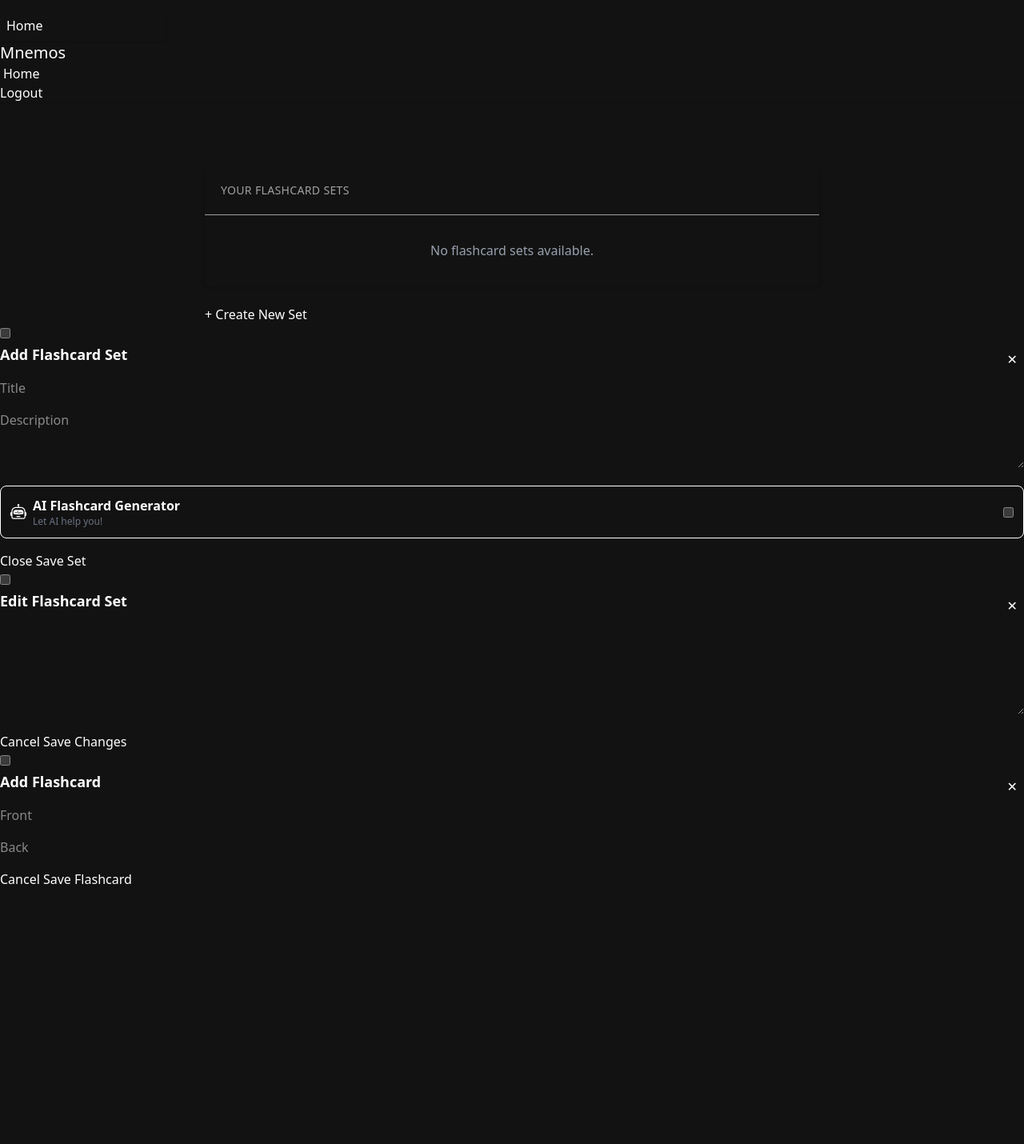
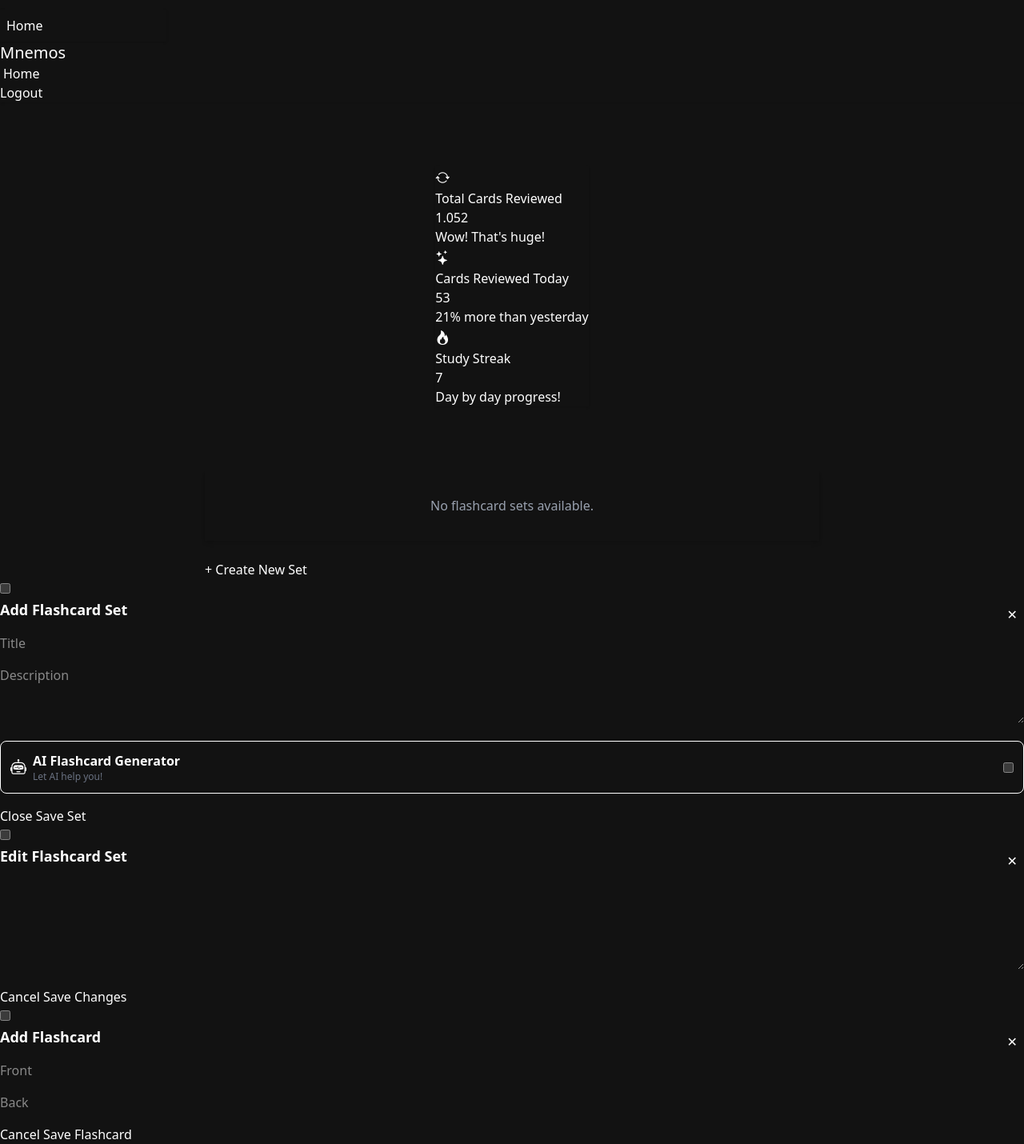
Before and after one commit to reivelrei/Mnemos, a Django app: page /flashcards/ in a window 1280 px wide. Shown: the whole page at 80% size. Before the commit the page ends 1105 px from the top, so only its background shows below. Run offline with Django 5.2, Linux system fonts and the light colour scheme; the visitor is signed in with stand-in values (Sample User, id 1); data that the repository does not hold is empty; some libraries are stand-ins or nearby versions.

Commit message:
feat: Add basic visual statistics component
This commit introduces a new, simple component to display learning statistics related to flashcards.

The component currently shows placeholder information for:
- Total cards reviewed
- Cards reviewed today
- Current learning streak (in days)

No backend functionality is implemented in this initial version. The displayed data is static and serves as a visual mock-up for future integration with actual learning data.

```diff
--- a/templates/base.html
+++ b/templates/base.html
@@ -11,7 +11,7 @@
 <body>
 
 <!-- Navbar -->
-<div class="navbar bg-base-100 shadow-sm">
+<div class="navbar bg-base-200 shadow-sm">
     <div class="navbar-start">
         <div class="dropdown">
             <div tabindex="0" role="button" class="btn btn-ghost lg:hidden">
@@ -53,7 +53,7 @@
     </div>
 </div>
 
-<div class="bg-base-100 mx-auto max-w-[100rem]">
+<div class="mx-auto max-w-[100rem]">
     {% block content %}{% endblock %}
 </div>
 
--- a/templates/flashcards/index.html
+++ b/templates/flashcards/index.html
@@ -2,10 +2,10 @@
 {% block title %}Home{% endblock %}
 {% block content %}
 
+        {% include "stats.html" %}
 
     <!-- Flashcard Sets -->
-    <ul class="bg-base-100 rounded-box shadow-md divide-y divide-base-300 max-w-3xl mx-auto mt-20">
-        <li class="p-5 text-sm uppercase tracking-wide opacity-60">Your Flashcard Sets</li>
+    <ul class="list bg-base-100 rounded-box shadow-md max-w-3xl mx-auto mt-20">
 
         {% for flashcard_set in flashcard_sets %}
             <li class="list-row flex items-center justify-between gap-6 px-5 py-4">
@@ -47,7 +47,7 @@
 
     <!-- Create Set Button -->
     <div class="max-w-3xl mx-auto mt-6">
-        <label for="addFlashcardSetModal" class="btn btn-secondary">
+        <label for="addFlashcardSetModal" class="btn btn-secondary btn-sm">
             + Create New Set
         </label>
     </div>
--- a/templates/registration/login.html
+++ b/templates/registration/login.html
@@ -2,7 +2,7 @@
 {% block title %}Login{% endblock %}
 {% block content %}
 
-<div class="flex justify-center items-center bg-base-100 px-4 mt-50">
+<div class="flex justify-center items-center px-4 mt-50">
     <div class="w-full max-w-sm bg-base-200 rounded-2xl shadow-lg p-8 space-y-6">
         <div class="text-center">
             <h2 class="text-3xl font-semibold text-base-content">Sign in</h2>
--- a/templates/registration/register.html
+++ b/templates/registration/register.html
@@ -2,7 +2,7 @@
 {% block title %}Register{% endblock %}
 {% block content %}
 
-<div class="flex justify-center items-center bg-base-100 px-4 mt-30">
+<div class="flex justify-center items-center px-4 mt-30">
     <div class="w-full max-w-sm bg-base-200 rounded-2xl shadow-lg p-8 space-y-6">
         <div class="text-center">
             <h2 class="text-3xl font-semibold text-base-content">Create Account</h2>
--- /dev/null
+++ b/templates/stats.html
@@ -0,0 +1,35 @@
+{% block stats %}
+
+    <div class="flex justify-center w-full mt-20">
+        <div class="stats stats-vertical lg:stats-horizontal shadow">
+            <div class="stat">
+                <div class="stat-figure text-primary">
+                    <i class="bi bi-arrow-repeat text-lg"></i>
+
+                </div>
+                <div class="stat-title">Total Cards Reviewed</div>
+                <div class="stat-value text-primary">1.052</div>
+                <div class="stat-desc">Wow! That's huge!</div>
+            </div>
+
+            <div class="stat">
+                <div class="stat-figure text-secondary">
+                    <i class="bi bi-stars text-lg"></i>
+                </div>
+                <div class="stat-title">Cards Reviewed Today</div>
+                <div class="stat-value text-secondary">53</div>
+                <div class="stat-desc">21% more than yesterday</div>
+            </div>
+
+            <div class="stat">
+                <div class="stat-figure">
+                    <i class="bi bi-fire text-lg"></i>
+                </div>
+                <div class="stat-title">Study Streak</div>
+                <div class="stat-value">7</div>
+                <div class="stat-desc">Day by day progress!</div>
+            </div>
+        </div>
+    </div>
+
+{% endblock %}
```
